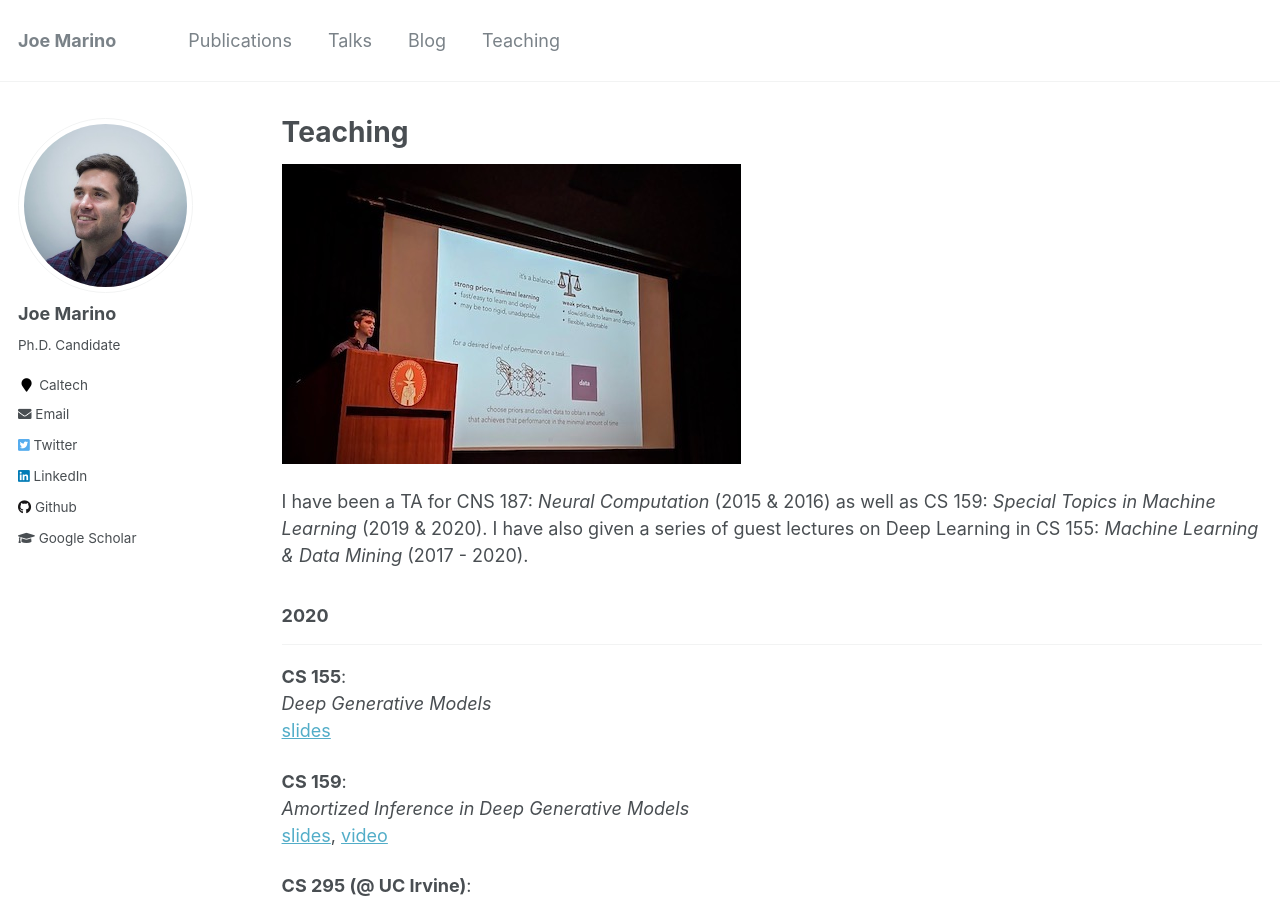
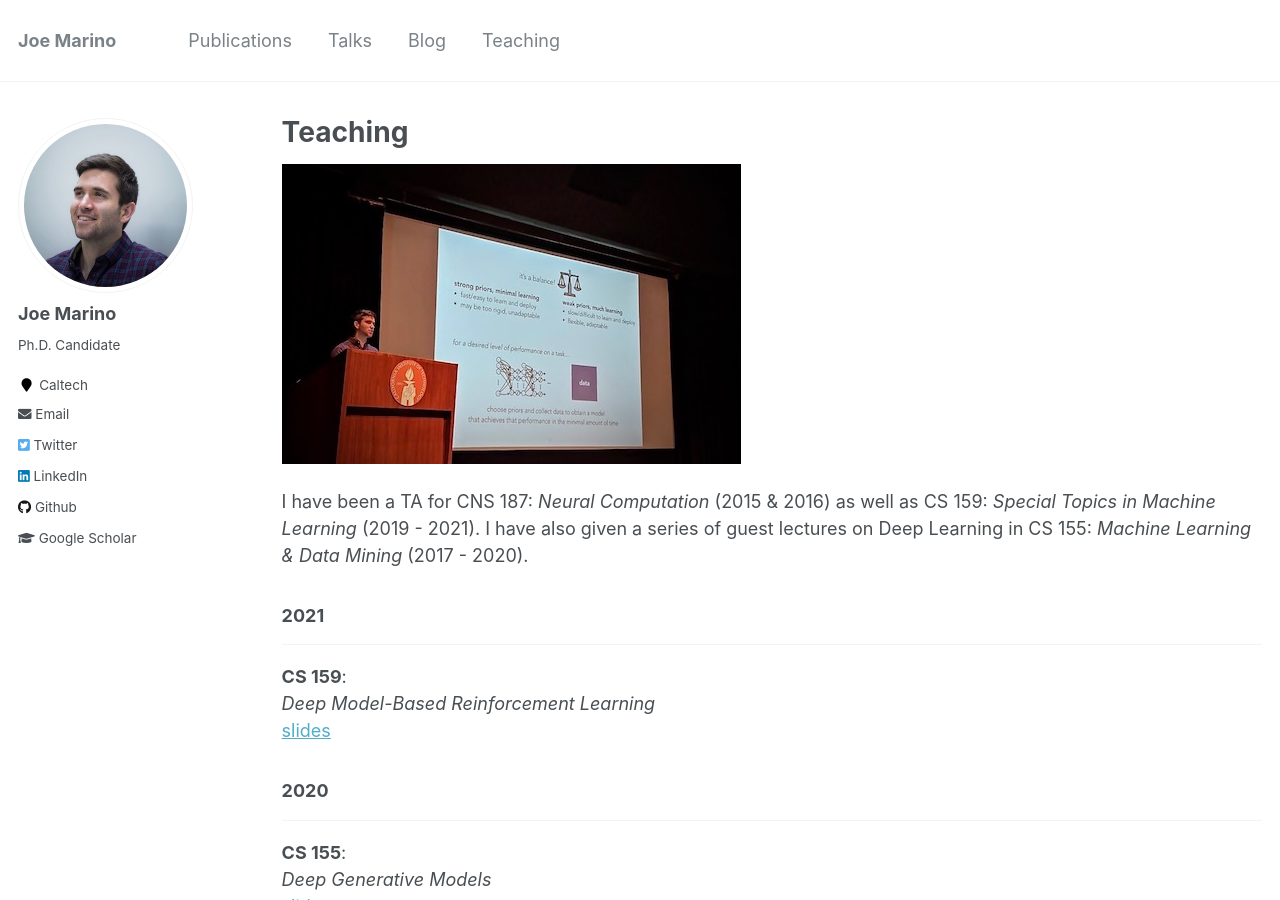
Before and after one commit to joelouismarino/joelouismarino.github.io, a Jekyll site: the page built from _pages/teaching.md, in a window 1280 px wide and 900 px high. Built offline with Jekyll 4.4.1, drawn with Linux system fonts in a browser that asks for light colours.

Commit message:
New lecture.

```diff
--- a/_pages/teaching.md
+++ b/_pages/teaching.md
@@ -7,7 +7,14 @@ author_profile: true
 
 ![alt text](../images/me_teaching.jpg "Lecturing in Ramo Auditorium")
 
-I have been a TA for CNS 187: *Neural Computation* (2015 & 2016) as well as CS 159: *Special Topics in Machine Learning* (2019 & 2020). I have also given a series of guest lectures on Deep Learning in CS 155: *Machine Learning & Data Mining* (2017 - 2020).
+I have been a TA for CNS 187: *Neural Computation* (2015 & 2016) as well as CS 159: *Special Topics in Machine Learning* (2019 - 2021). I have also given a series of guest lectures on Deep Learning in CS 155: *Machine Learning & Data Mining* (2017 - 2020).
+
+### 2021
+___
+
+**CS 159**:
+*Deep Model-Based Reinforcement Learning*
+[slides](../files/lectures/2021/mbrl_lecture.pdf)
 
 ### 2020
 ___
```
Also changed, not shown: 1 other file.
